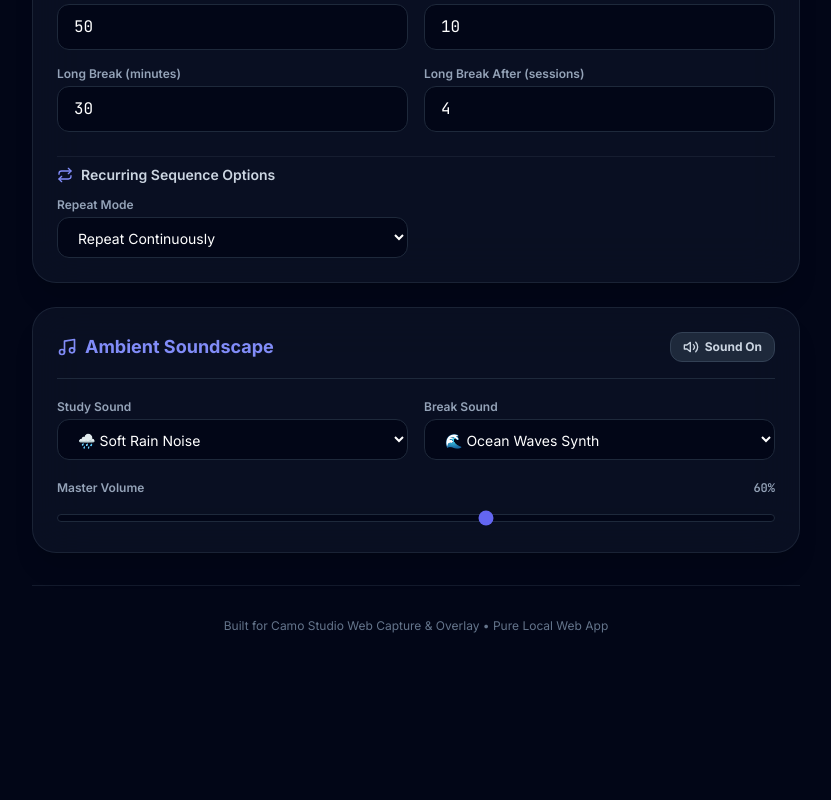
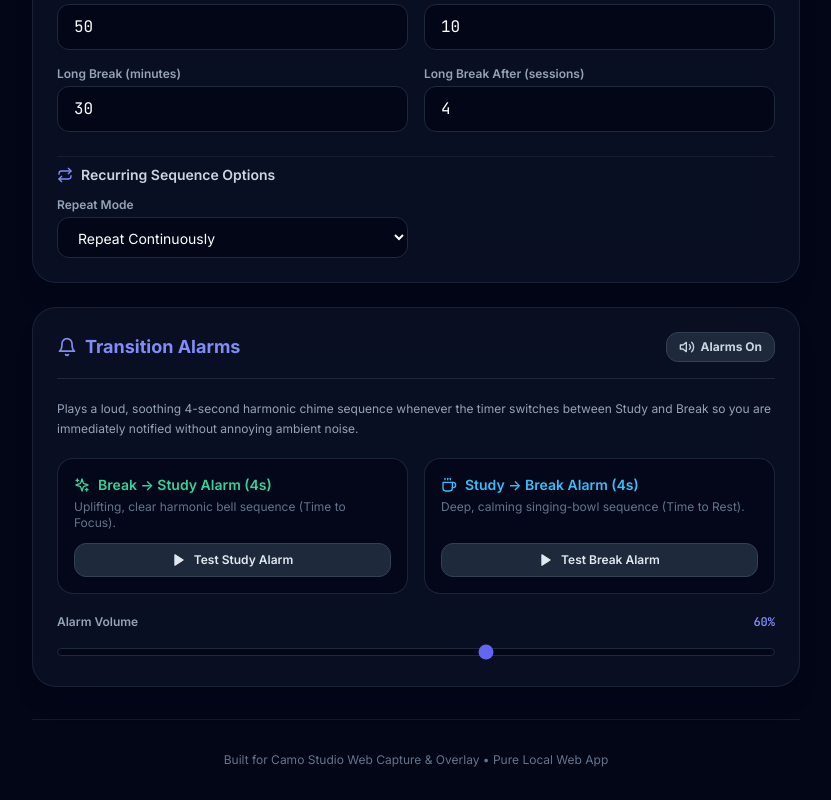
Before and after one commit to 12SF-UBT/ubstpomo, a React (Vite) app: page / in a window 1280 px wide. Shown: the part 1089-1889 px from the top of the page, without its empty margins (224-1055 px from the left). Before the commit the page ends 1755 px from the top, so only its background shows below. Built offline with nearby package versions, Linux system fonts and the light colour scheme; no server answers; the HTML template or start-up script is replaced by a standard one.

Commit message:
Replace ambient soundscape with 4-second soothing transition alarms

```diff
--- a/src/components/SoundControls.jsx
+++ b/src/components/SoundControls.jsx
@@ -1,16 +1,32 @@
-import React from 'react';
+import React, { useState } from 'react';
 import { useTimer } from '../context/TimerContext';
-import { Volume2, VolumeX, Music, CloudRain, Waves, Radio } from 'lucide-react';
+import { audioEngine } from '../utils/audioEngine';
+import { Bell, Volume2, VolumeX, Play, Sparkles, Coffee } from 'lucide-react';
 
 export function SoundControls() {
   const { settings, updateSettings } = useTimer();
+  const [isPlayingTest, setIsPlayingTest] = useState(null);
+
+  const handleTestStudy = () => {
+    audioEngine.initContext();
+    audioEngine.playStudyAlarm();
+    setIsPlayingTest('study');
+    setTimeout(() => setIsPlayingTest(null), 4000);
+  };
+
+  const handleTestBreak = () => {
+    audioEngine.initContext();
+    audioEngine.playBreakAlarm();
+    setIsPlayingTest('break');
+    setTimeout(() => setIsPlayingTest(null), 4000);
+  };
 
   return (
     <div className="bg-slate-900/60 backdrop-blur-xl border border-slate-800/80 rounded-3xl p-6 shadow-xl space-y-5">
       <div className="flex items-center justify-between border-b border-slate-800 pb-4">
         <div className="flex items-center gap-2 text-indigo-400 font-bold text-lg">
-          <Music className="w-5 h-5" />
-          <span>Ambient Soundscape</span>
+          <Bell className="w-5 h-5" />
+          <span>Transition Alarms</span>
         </div>
 
         {/* Master Mute Toggle */}
@@ -25,58 +41,80 @@ export function SoundControls() {
           {settings.isMuted ? (
             <>
               <VolumeX className="w-4 h-4" />
-              <span>Muted</span>
+              <span>Alarms Muted</span>
             </>
           ) : (
             <>
               <Volume2 className="w-4 h-4" />
-              <span>Sound On</span>
+              <span>Alarms On</span>
             </>
           )}
         </button>
       </div>
 
+      {/* Description */}
+      <p className="text-xs text-slate-400 leading-relaxed">
+        Plays a loud, soothing 4-second harmonic chime sequence whenever the timer switches between Study and Break so you are immediately notified without annoying ambient noise.
+      </p>
+
+      {/* 4s Alarm Cards & Test Buttons */}
       <div className="grid grid-cols-1 sm:grid-cols-2 gap-4">
-        {/* Study Ambient Sound Selection */}
-        <div>
-          <label className="block text-xs font-semibold text-slate-400 mb-1">
-            Study Sound
-          </label>
-          <select
-            value={settings.studySound}
-            onChange={(e) => updateSettings({ studySound: e.target.value })}
-            className="w-full bg-slate-950 border border-slate-800 rounded-xl px-4 py-2.5 text-white text-sm focus:outline-none focus:border-indigo-500 transition-colors"
+        {/* Break to Study Alarm */}
+        <div className="bg-slate-950/70 border border-slate-800/90 rounded-2xl p-4 flex flex-col justify-between space-y-3">
+          <div>
+            <div className="flex items-center gap-2 text-emerald-400 font-semibold text-sm">
+              <Sparkles className="w-4 h-4" />
+              <span>Break → Study Alarm (4s)</span>
+            </div>
+            <p className="text-xs text-slate-500 mt-1">
+              Uplifting, clear harmonic bell sequence (Time to Focus).
+            </p>
+          </div>
+          <button
+            onClick={handleTestStudy}
+            disabled={isPlayingTest !== null}
+            className={`flex items-center justify-center gap-2 px-3 py-2 rounded-xl text-xs font-semibold transition-all ${
+              isPlayingTest === 'study'
+                ? 'bg-emerald-500/20 text-emerald-300 border border-emerald-500/40 animate-pulse'
+                : 'bg-slate-800 hover:bg-slate-700 text-slate-200 border border-slate-700'
+            }`}
           >
-            <option value="rain">🌧️ Soft Rain Noise</option>
-            <option value="waves">🌊 Ocean Waves Synth</option>
-            <option value="drone">🎶 Warm Ambient Drone</option>
-            <option value="off">🔇 Off (No Sound)</option>
-          </select>
+            <Play className="w-3.5 h-3.5 fill-current" />
+            <span>{isPlayingTest === 'study' ? 'Playing 4s Alarm…' : 'Test Study Alarm'}</span>
+          </button>
         </div>
 
-        {/* Break Ambient Sound Selection */}
-        <div>
-          <label className="block text-xs font-semibold text-slate-400 mb-1">
-            Break Sound
-          </label>
-          <select
-            value={settings.breakSound}
-            onChange={(e) => updateSettings({ breakSound: e.target.value })}
-            className="w-full bg-slate-950 border border-slate-800 rounded-xl px-4 py-2.5 text-white text-sm focus:outline-none focus:border-indigo-500 transition-colors"
+        {/* Study to Break Alarm */}
+        <div className="bg-slate-950/70 border border-slate-800/90 rounded-2xl p-4 flex flex-col justify-between space-y-3">
+          <div>
+            <div className="flex items-center gap-2 text-sky-400 font-semibold text-sm">
+              <Coffee className="w-4 h-4" />
+              <span>Study → Break Alarm (4s)</span>
+            </div>
+            <p className="text-xs text-slate-500 mt-1">
+              Deep, calming singing-bowl sequence (Time to Rest).
+            </p>
+          </div>
+          <button
+            onClick={handleTestBreak}
+            disabled={isPlayingTest !== null}
+            className={`flex items-center justify-center gap-2 px-3 py-2 rounded-xl text-xs font-semibold transition-all ${
+              isPlayingTest === 'break'
+                ? 'bg-sky-500/20 text-sky-300 border border-sky-500/40 animate-pulse'
+                : 'bg-slate-800 hover:bg-slate-700 text-slate-200 border border-slate-700'
+            }`}
           >
-            <option value="waves">🌊 Ocean Waves Synth</option>
-            <option value="rain">🌧️ Soft Rain Noise</option>
-            <option value="drone">🎶 Warm Ambient Drone</option>
-            <option value="off">🔇 Off (No Sound)</option>
-          </select>
+            <Play className="w-3.5 h-3.5 fill-current" />
+            <span>{isPlayingTest === 'break' ? 'Playing 4s Alarm…' : 'Test Break Alarm'}</span>
+          </button>
         </div>
       </div>
 
       {/* Volume Slider */}
       <div>
         <div className="flex items-center justify-between text-xs font-semibold text-slate-400 mb-2">
-          <span>Master Volume</span>
-          <span className="font-mono">{Math.round(settings.volume * 100)}%</span>
+          <span>Alarm Volume</span>
+          <span className="font-mono text-indigo-400">{Math.round(settings.volume * 100)}%</span>
         </div>
         <input
           type="range"
--- a/src/context/TimerContext.jsx
+++ b/src/context/TimerContext.jsx
@@ -279,18 +279,11 @@ export function TimerProvider({ children }) {
     });
   }, [status, broadcastTimeLeft, targetEndTime, currentStep, currentStepIndex, currentLoopCount, sequence, sessionProgressInfo, settings]);
 
-  // Handle ambient audio
+  // Keep audio engine volume and mute in sync
   useEffect(() => {
     audioEngine.setVolume(settings.volume);
     audioEngine.setMuted(settings.isMuted);
-
-    if (status === 'running' && settings.isAmbientEnabled && !settings.isMuted) {
-      const activeSound = currentStep.type === 'study' ? settings.studySound : settings.breakSound;
-      audioEngine.startAmbient(activeSound);
-    } else {
-      audioEngine.stopAmbient();
-    }
-  }, [status, currentStep.type, settings.studySound, settings.breakSound, settings.volume, settings.isMuted, settings.isAmbientEnabled]);
+  }, [settings.volume, settings.isMuted]);
 
   // Update timeLeft when idle and step changes
   useEffect(() => {
@@ -388,7 +381,8 @@ export function TimerProvider({ children }) {
       ? position.endTime
       : position.endTime - sessionSeconds(seq[position.index]) * 1000;
     if (now - changedAt <= CHIME_GRACE_MS) {
-      audioEngine.playSessionChime();
+      const nextSession = seq[position.index] || seq[0];
+      audioEngine.playSessionChime(nextSession?.type || 'study');
     }
 
     commitRunState(position.finished
```
Also changed, not shown: src/utils/audioEngine.js (+119 -104 lines).
